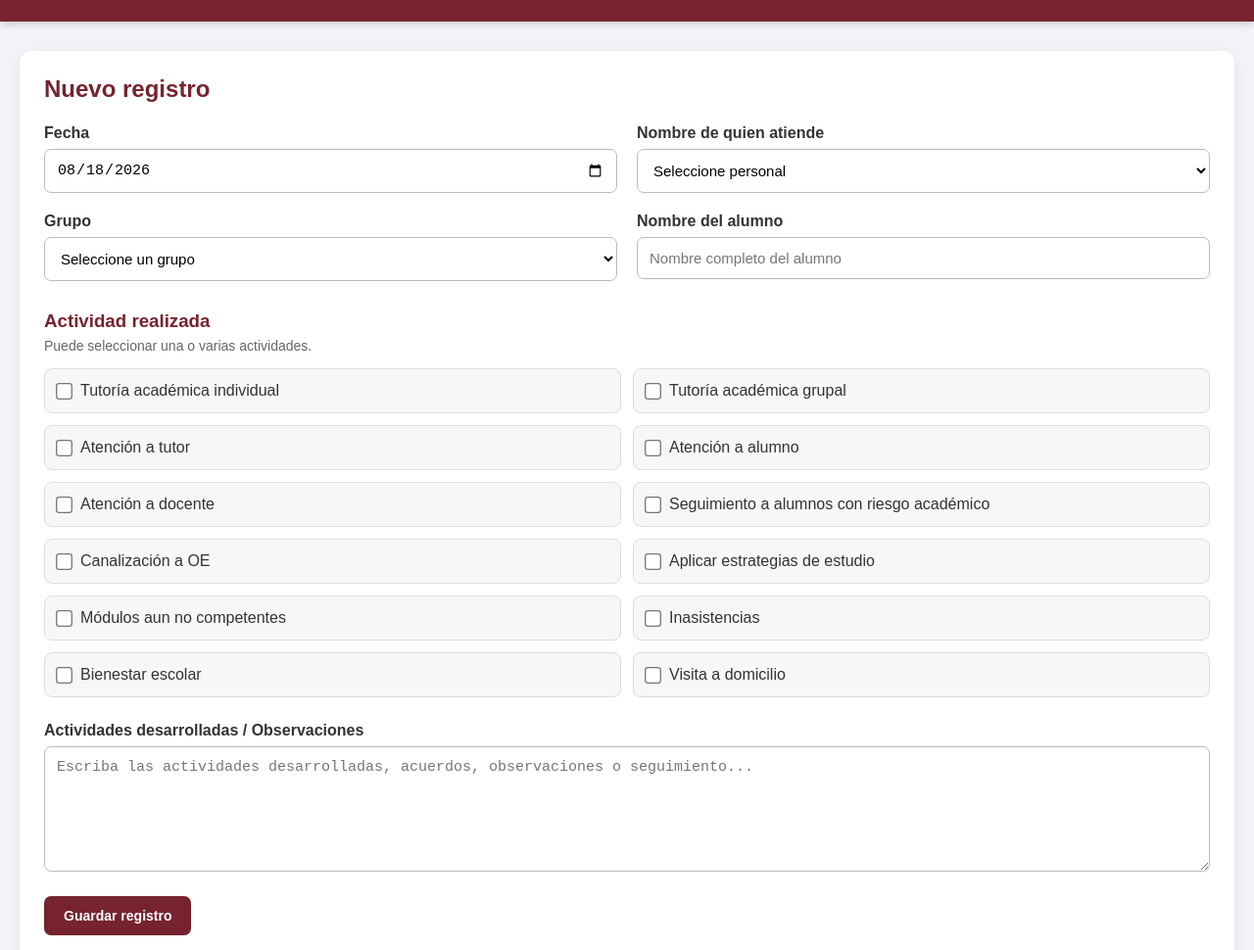
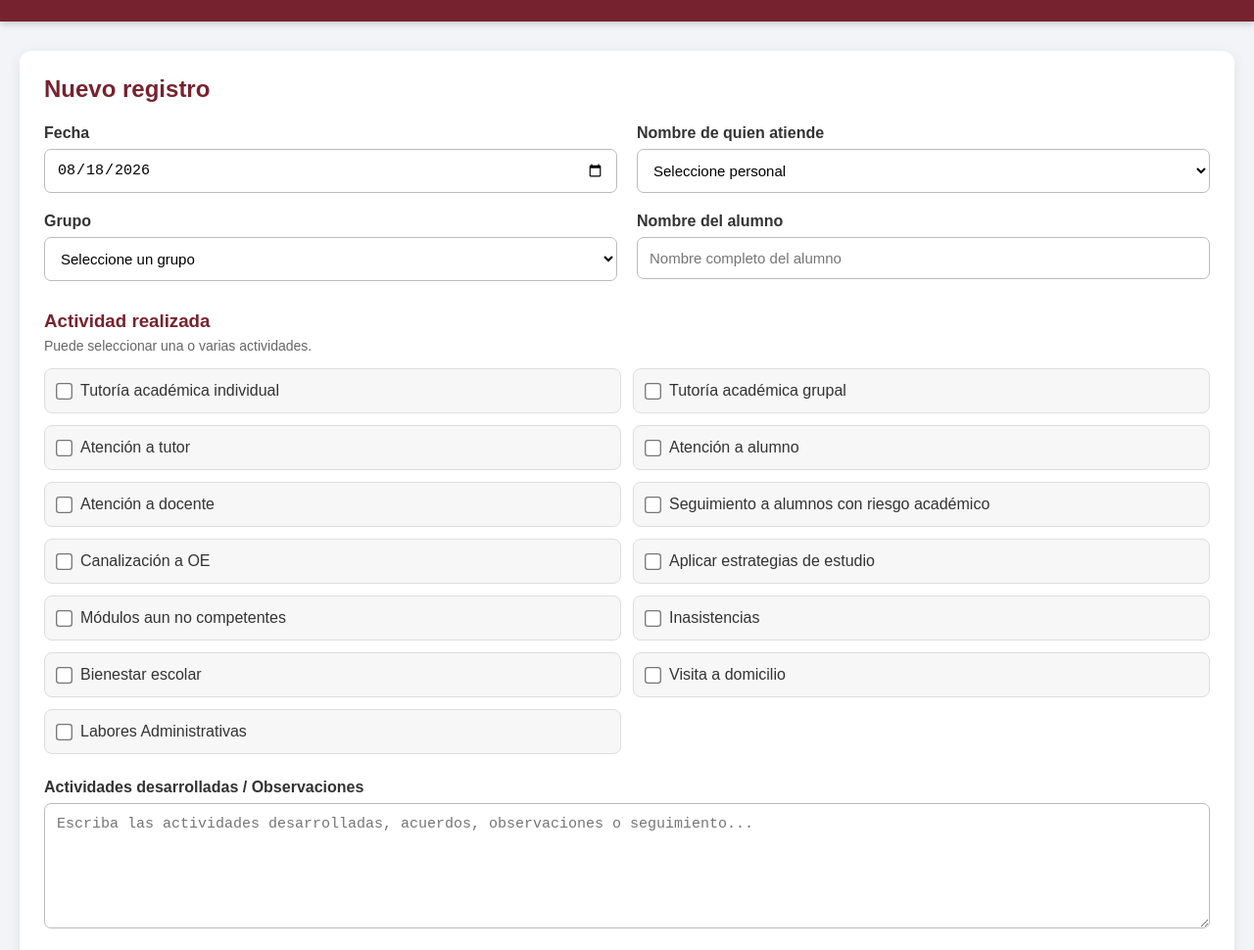
Before and after one commit to GAEM1981/bitacora-tta, a plain HTML site: page index.html in a window 1280 px wide. Shown: the part 102-1072 px from the top of the page at 98% size. Drawn offline with Linux system fonts and the light colour scheme; no server answers.

```diff
--- a/index.html
+++ b/index.html
@@ -543,6 +543,15 @@
                         >
                         Visita a domicilio
                     </label>
+
+                    <label class="actividad">
+                        <input
+                            type="checkbox"
+                            name="actividad"
+                            value="Labores Administrativas"
+                        >
+                        Labores Administrativas
+                    </label>
                 </div>
 
             </div>
```
